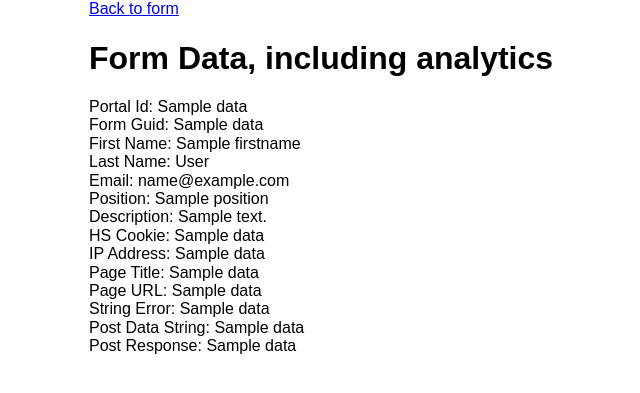
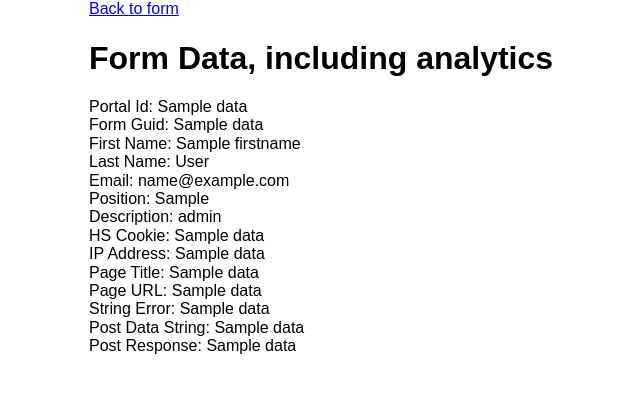
Before and after one commit to leofofeo/dev-advocate, a Flask app: template templates/info.html in a window 1280 px wide. Shown: the top 393 px of the page, without its empty margins (231-871 px from the left). Run offline with Flask 2, Linux system fonts and the light colour scheme; the template is opened without the code that fills it: most values are stand-ins (such as "Sample title", 1, 10 or a date in 2020); some libraries are stand-ins or nearby versions.

Commit message:
fix array indexing for description and position on info.html

```diff
--- a/templates/info.html
+++ b/templates/info.html
@@ -35,10 +35,10 @@
                 Email: {{ data[2]['email'] }}
             </div>
             <div>
-                Position: {{ data[2]['position']}}
+                Position: {{ data[2]['applying_for_position']}}
             </div>
             <div>
-                Description: {{ data[2]['description']}}
+                Description: {{ data[2]['role_interest_description']}}
             </div>
             <div>
                 HS Cookie: {{ data[3] }}
```
